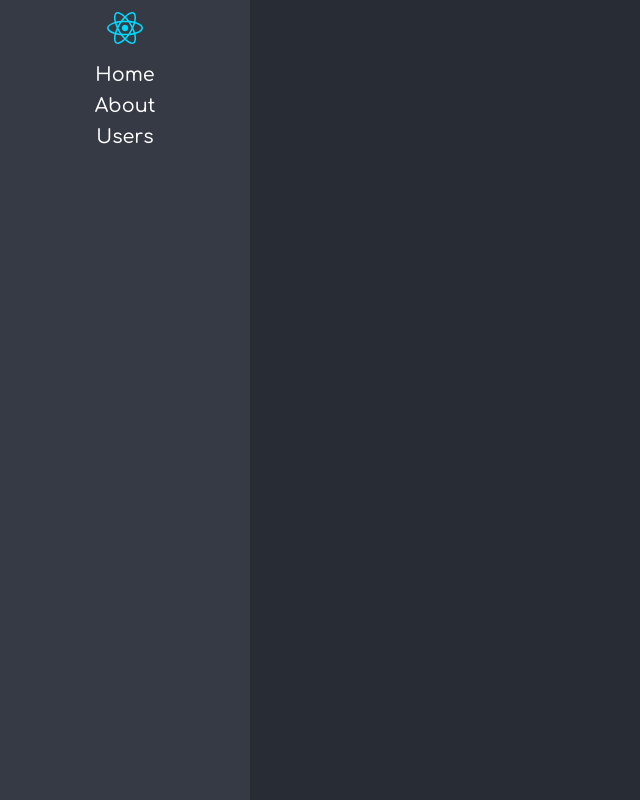
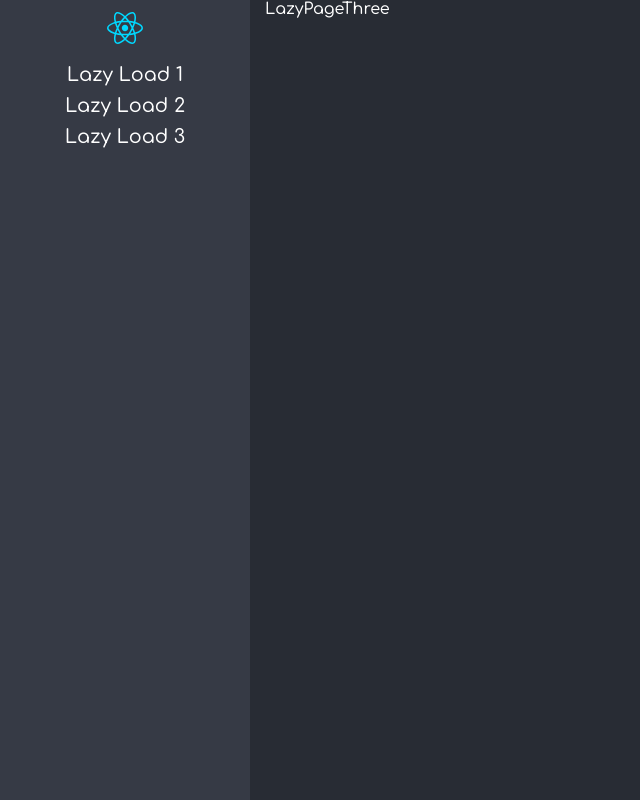
Before and after one commit to Hebary/Lazyload-practice, a React (Vite) app: page /lazy-3 in a window 1280 px wide. Shown: the whole page, without its empty margins (0-640 px from the left). Built offline with nearby package versions, Linux system fonts and the light colour scheme.

Commit message:
lazy-rrd-v6 init

```diff
--- a/src/index.css
+++ b/src/index.css
@@ -9,10 +9,6 @@
   -moz-osx-font-smoothing: grayscale;
 }
 
-code {
-  font-family: source-code-pro, Menlo, Monaco, Consolas, 'Courier New',
-    monospace;
-}
 
 
 .main-layout {
@@ -24,7 +20,7 @@
   background-color: #363a45;
   height: 100vh;
   margin-right: 15px;
-  overflow-y: scroll;
+  /* overflow-y: scroll; */
   text-align: center;
   width: 250px;
 }
--- /dev/null
+++ b/src/lazy/pages/LazyPageOne.tsx
@@ -0,0 +1,8 @@
+
+type Props = {}
+
+export const LazyPageOne : React.FC = (props: Props) => {
+  return (
+    <div>LazyPageOne</div>
+  )
+}
--- /dev/null
+++ b/src/lazy/pages/LazyPageThree.tsx
@@ -0,0 +1,8 @@
+
+type Props = {}
+
+export const LazyPageThree : React.FC<Props> = (props: Props) => {
+  return (
+    <div>LazyPageThree</div>
+  )
+}
--- /dev/null
+++ b/src/lazy/pages/LazyPageTwo.tsx
@@ -0,0 +1,8 @@
+
+type Props = {}
+
+export const LazyPageTwo : React.FC = (props: Props) => {
+  return (
+    <div>LazyPageTwo</div>
+  )
+}
--- /dev/null
+++ b/src/lazy/pages/index.ts
@@ -0,0 +1,3 @@
+export { LazyPageOne } from "./LazyPageOne";
+export { LazyPageTwo } from "./LazyPageTwo";
+export { LazyPageThree } from "./LazyPageThree";
--- a/src/routes/Navigation.tsx
+++ b/src/routes/Navigation.tsx
@@ -1,5 +1,13 @@
-import { BrowserRouter, Routes, Route, Link } from "react-router-dom";
+import { BrowserRouter, Routes, Route, Link, Navigate } from "react-router-dom";
 import logo from "../assets/react.svg";
+
+import {
+    LazyPageOne,
+    LazyPageTwo,
+    LazyPageThree
+} from "../lazy/pages";
+
+
 
 export const Navigation: React.FC = () => {
   return (
@@ -9,16 +17,24 @@
           <img src={logo} alt='react-logo' style={{marginTop:12}} />
           <ul>
             <li>
-              <Link to="/">Home</Link>
+              <Link to="/lazy-1">Lazy Load 1</Link>
             </li>
             <li>
-              <Link to="/about">About</Link>
+              <Link to="/lazy-2">Lazy Load 2</Link>
             </li>
             <li>
-              <Link to="/users">Users</Link>
+              <Link to="/lazy-3">Lazy Load 3</Link>
             </li>
           </ul>
         </nav>
+
+        <Routes>
+            <Route path="/lazy-1" element ={ <LazyPageOne/> }/>
+            <Route path="/lazy-2" element={ <LazyPageTwo/> } />
+            <Route path="/lazy-3" element={ <LazyPageThree/> }/>
+            <Route path="/*" element={ <Navigate to="home" replace/> }/>
+        </Routes>
+
       </div>
     </BrowserRouter>
   );
```
